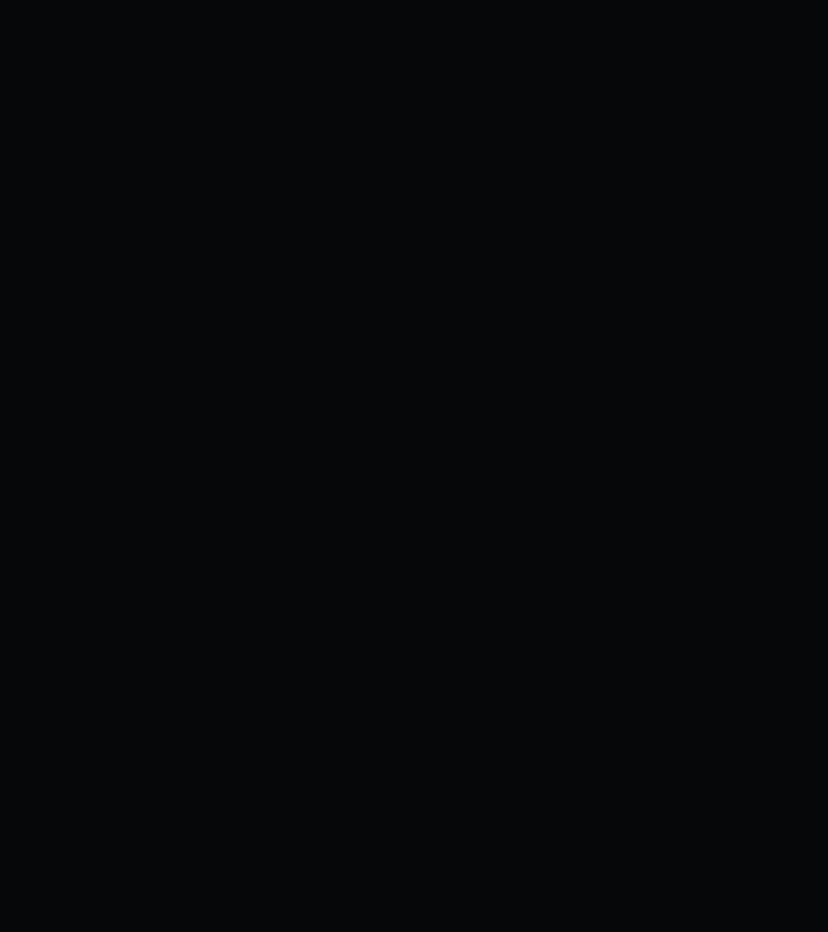
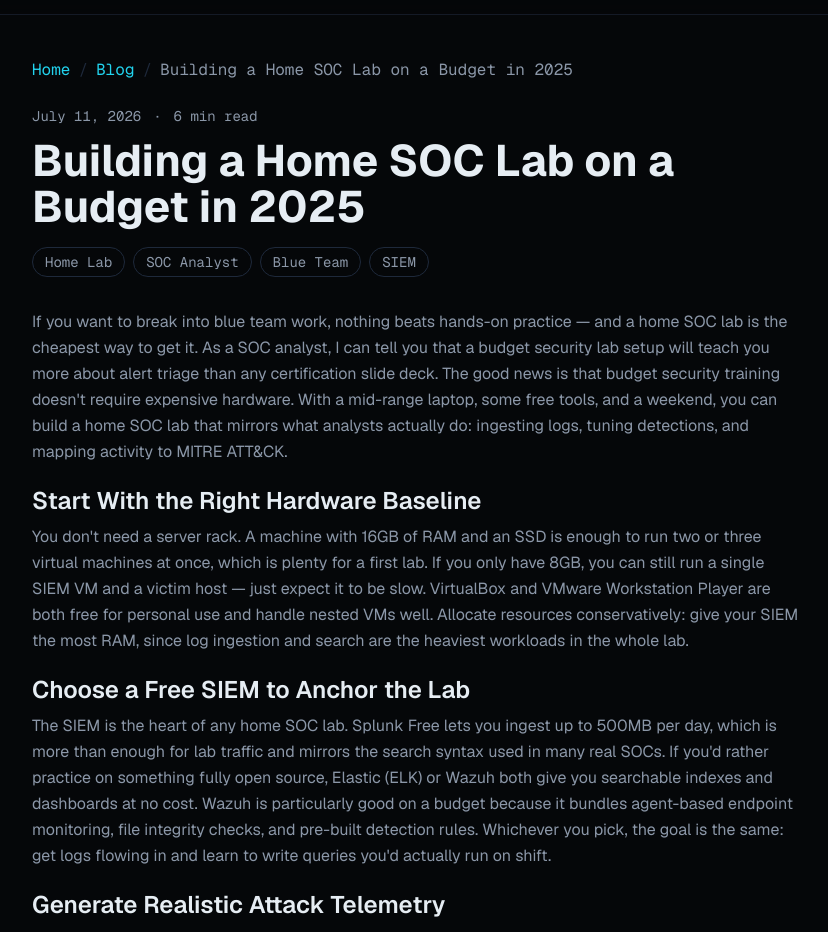
Before and after one commit to Tawheed30/portfolio, a Next.js app: page /blog/building-home-soc-lab-on-a-budget in a window 1280 px wide. Before the commit this address had no page. Shown: the part 54-986 px from the top of the page, without its empty margins (224-1052 px from the left). Before the commit the page ends 800 px from the top, so only its background shows below. Built offline with nearby package versions, Linux system fonts and the light colour scheme.

Commit message:
feat: Auto-generate blog post

```diff
--- a/src/data/blog.ts
+++ b/src/data/blog.ts
@@ -175,6 +175,44 @@
       },
     ],
   },
+  {
+    slug: "building-home-soc-lab-on-a-budget",
+    title: "Building a Home SOC Lab on a Budget in 2025",
+    date: "2026-07-11",
+    excerpt: "A practical guide to building a home SOC lab on a budget so you can practice real detection and triage skills without spending a fortune.",
+    readingTime: "6 min read",
+    tags: ["Home Lab","SOC Analyst","Blue Team","SIEM"],
+    keywords: ["home SOC lab","security lab setup","budget security training","SIEM home lab","Splunk lab","blue team lab"],
+    content:   [
+        {
+              "body": "If you want to break into blue team work, nothing beats hands-on practice — and a home SOC lab is the cheapest way to get it. As a SOC analyst, I can tell you that a budget security lab setup will teach you more about alert triage than any certification slide deck. The good news is that budget security training doesn't require expensive hardware. With a mid-range laptop, some free tools, and a weekend, you can build a home SOC lab that mirrors what analysts actually do: ingesting logs, tuning detections, and mapping activity to MITRE ATT&CK."
+        },
+        {
+              "heading": "Start With the Right Hardware Baseline",
+              "body": "You don't need a server rack. A machine with 16GB of RAM and an SSD is enough to run two or three virtual machines at once, which is plenty for a first lab. If you only have 8GB, you can still run a single SIEM VM and a victim host — just expect it to be slow. VirtualBox and VMware Workstation Player are both free for personal use and handle nested VMs well. Allocate resources conservatively: give your SIEM the most RAM, since log ingestion and search are the heaviest workloads in the whole lab."
+        },
+        {
+              "heading": "Choose a Free SIEM to Anchor the Lab",
+              "body": "The SIEM is the heart of any home SOC lab. Splunk Free lets you ingest up to 500MB per day, which is more than enough for lab traffic and mirrors the search syntax used in many real SOCs. If you'd rather practice on something fully open source, Elastic (ELK) or Wazuh both give you searchable indexes and dashboards at no cost. Wazuh is particularly good on a budget because it bundles agent-based endpoint monitoring, file integrity checks, and pre-built detection rules. Whichever you pick, the goal is the same: get logs flowing in and learn to write queries you'd actually run on shift."
+        },
+        {
+              "heading": "Generate Realistic Attack Telemetry",
+              "body": "A SIEM with no interesting events is boring. Bring in a Windows 10 VM and a Kali Linux VM so you can attack one from the other. Install Sysmon on the Windows host with a solid config like the SwiftOnSecurity template — this dramatically enriches your process, network, and registry logs. Then use Atomic Red Team to run individual MITRE ATT&CK techniques safely, or Caldera to chain them into full adversary emulations. Watching a T1059 PowerShell execution or a credential-dumping attempt light up your dashboards is where the learning clicks."
+        },
+        {
+              "heading": "Practice the Full Triage Workflow",
+              "body": "The tools matter less than the muscle memory. For every technique you run, walk the same loop you'd follow in a production SOC: spot the alert, pivot on the host and user, pull supporting logs, map the behavior to a MITRE ATT&CK tactic, and write a short investigation note documenting what you found and why it's benign or malicious. This is exactly the discipline that separates analysts who just close tickets from ones who understand what they're closing. A little Python goes a long way here too — you can script log parsing or enrich indicators against free threat-intel feeds."
+        },
+        {
+              "heading": "Grow the Lab Only When You Outgrow It",
+              "body": "Resist the urge to build everything at once. Start with one SIEM, one victim, and one attacker box. Once triage feels comfortable, add a pfSense firewall VM for network logs, or Security Onion for packet capture and IDS alerts with Suricata and Zeek. Each addition should answer a question your current lab can't. That keeps costs and complexity down while your skills scale up."
+        },
+        {
+              "heading": "Takeaway",
+              "body": "A home SOC lab is the highest-return investment in budget security training you can make. Pick a free SIEM, add Sysmon and Atomic Red Team, and practice the same triage loop real analysts run every day. Build it small, document your investigations, and grow it deliberately. For more hands-on SOC and detection guides, keep an eye on the rest of my portfolio."
+        }
+  ]
+  },
 ];
 
 export function getPostBySlug(slug: string) {
```
